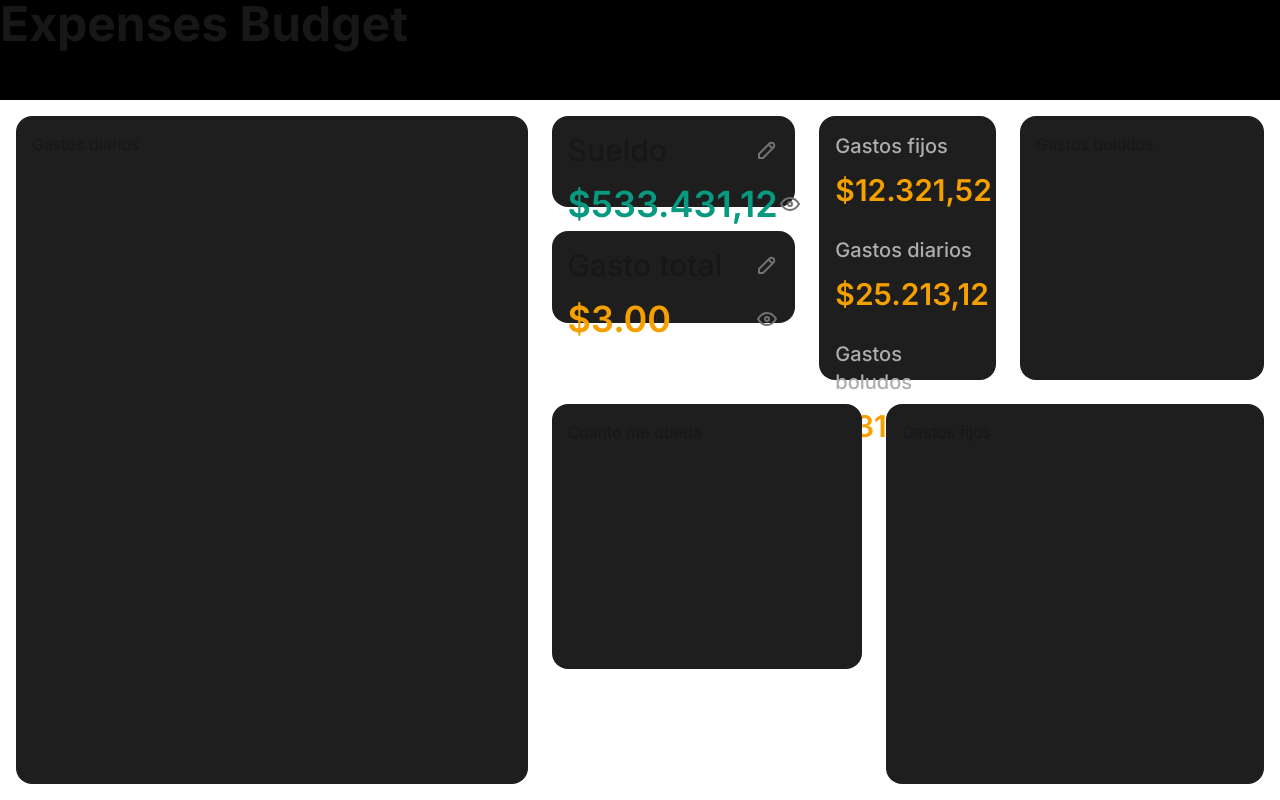
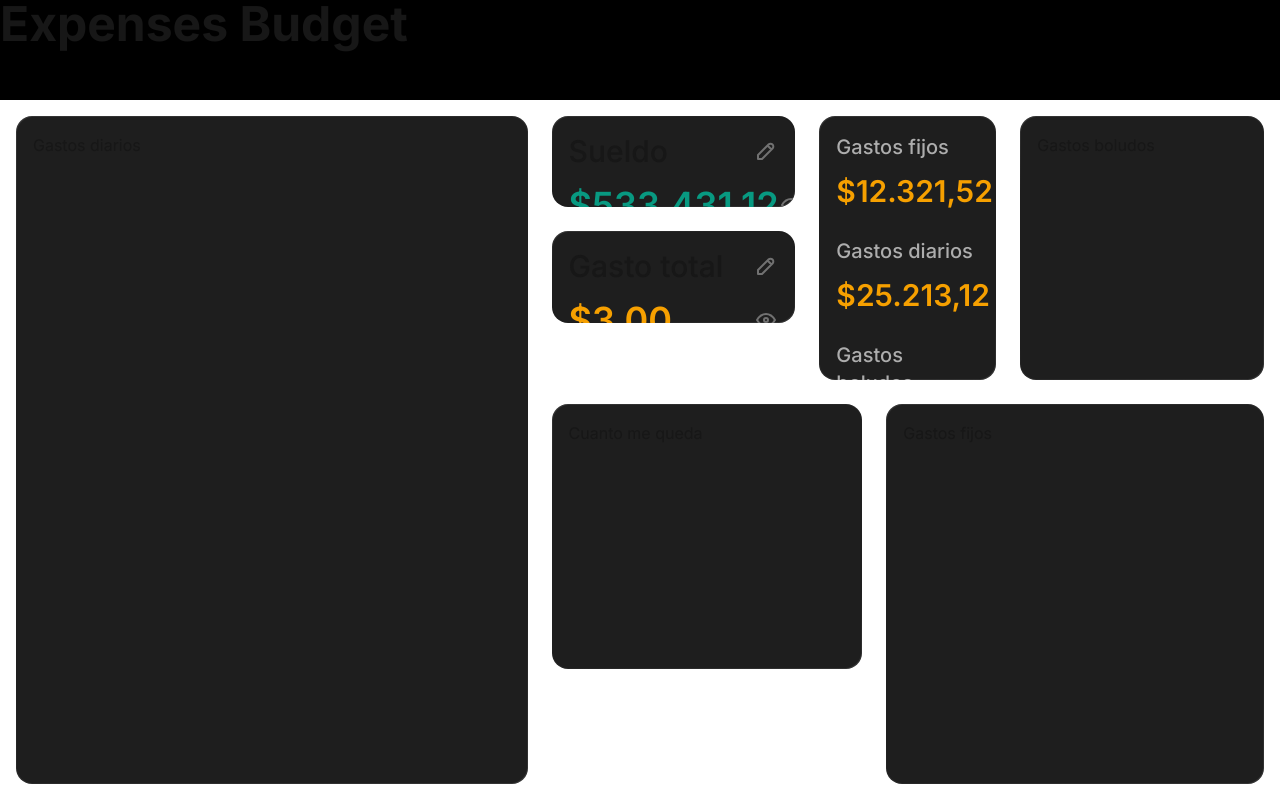
Before and after one commit to exequielreyes/expenses-budget, a Next.js app: page / in a window 1280 px wide. Built offline with nearby package versions, Linux system fonts and the light colour scheme.

Commit message:
border en Cards

```diff
--- a/src/components/BentoItemContainer.tsx
+++ b/src/components/BentoItemContainer.tsx
@@ -7,8 +7,15 @@ type Props = {
 
 export const BentoItemContainer = ({ children, className }: Props) => {
   return (
-    <div className={`${className} rounded-2xl p-4 bg-custom-black`}>
-      {children}
+    <div className={`${className} rounded-2xl bg-custom-black`}>
+      <span className="relative inline-flex overflow-hidden rounded-2xl p-[1px] w-full h-full">
+        <span
+          className="absolute inset-0 w-full h-full bg-[linear-gradient(-10deg,rgba(255,255,255,0.1)_0%,rgba(255,255,255,0)_25%,rgba(255,255,255,0)_75%,rgba(255,255,255,0.1)_100%)]"
+        ></span>
+        <div className="w-full rounded-2xl p-4 bg-custom-black backdrop-blur-3xl">
+          {children}
+        </div>
+      </span>
     </div>
   );
 };
--- a/src/components/GastosVarios.tsx
+++ b/src/components/GastosVarios.tsx
@@ -38,10 +38,12 @@ const GastoVarioItem = ({ gasto, className }: { gasto: typeof GASTOS_VARIOS[0],
 
 export const GastosVarios = ({ className }: { className?: string }) => {
   return (
-    <BentoItemContainer className={`${className} flex flex-col gap-7`}>
-      {GASTOS_VARIOS.map((gasto, index) => (
-        <GastoVarioItem key={index} gasto={gasto} />
-      ))}
+    <BentoItemContainer className={className}>
+      <div className="flex flex-col gap-7">
+        {GASTOS_VARIOS.map((gasto, index) => (
+          <GastoVarioItem key={index} gasto={gasto} />
+        ))}
+      </div>
     </BentoItemContainer>
   )
 }
```
